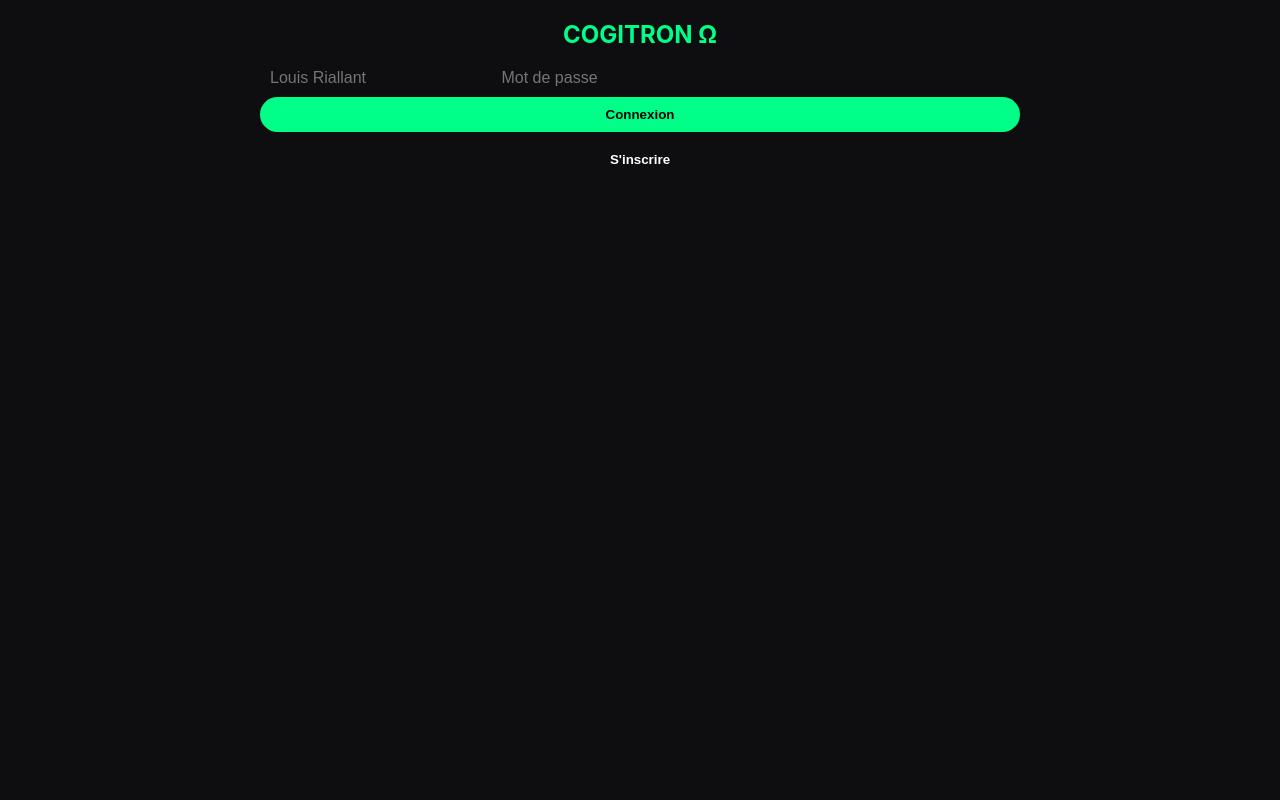
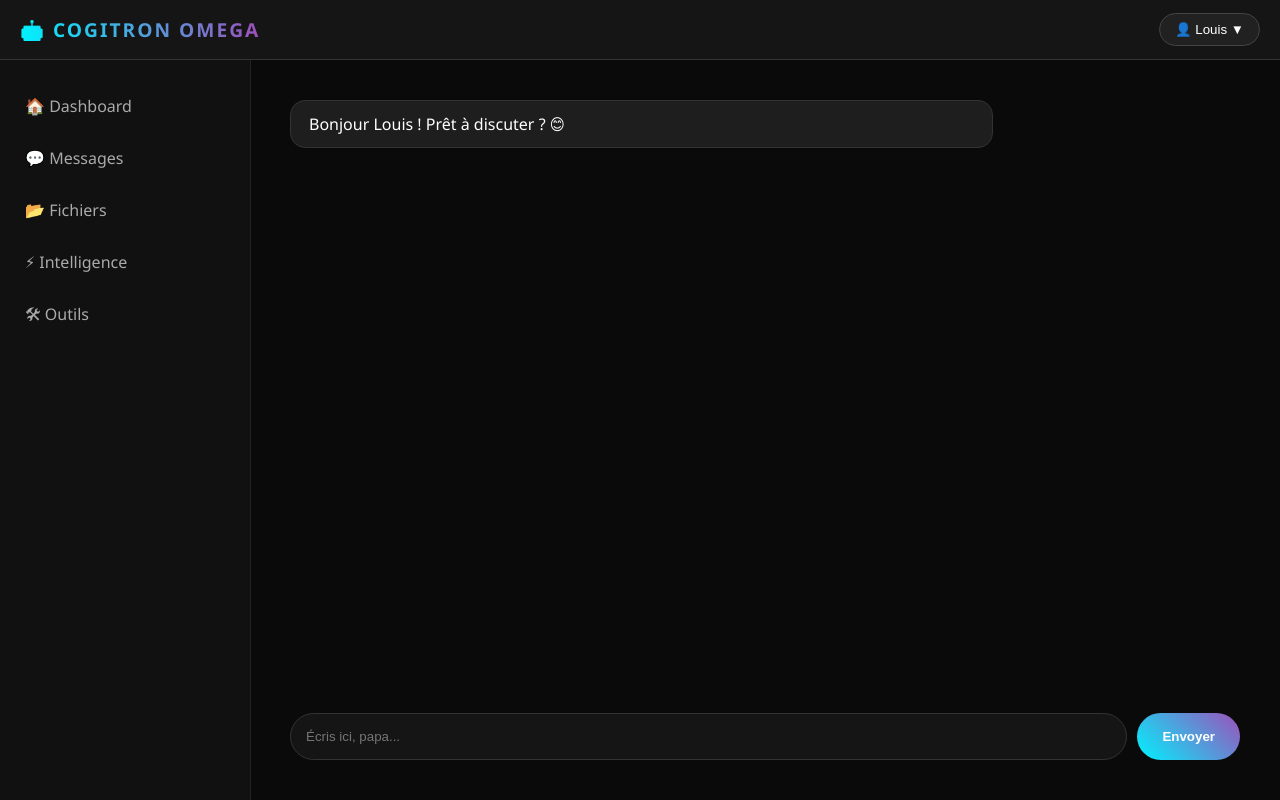
Before and after one commit to louisriallantt-a11y/cogitron, a Flask app: page / in a window 1280 px wide. Run offline with Flask 3, Linux system fonts and the light colour scheme.

Commit message:
Update index.html

```diff
--- a/templates/index.html
+++ b/templates/index.html
@@ -2,111 +2,283 @@
 <html lang="fr">
 <head>
     <meta charset="UTF-8">
-    <meta name="viewport" content="width=device-width, initial-scale=1.0, maximum-scale=1.0, user-scalable=0">
-    <title>Cogitron Ω</title>
-    <link rel="stylesheet" href="/static/style.css">
+    <meta name="viewport" content="width=device-width, initial-scale=1.0">
+    <title>Cogitron Omega - Système</title>
+    <style>
+        :root {
+            --neon-blue: #00f2fe;
+            --neon-purple: #9d50bb;
+            --bg-dark: #0a0a0a;
+            --sidebar-bg: #111111;
+            --header-bg: #151515;
+        }
+
+        body, html {
+            margin: 0;
+            padding: 0;
+            height: 100%;
+            font-family: 'Segoe UI', Tahoma, Geneva, Verdana, sans-serif;
+            background-color: var(--bg-dark);
+            color: white;
+            overflow: hidden;
+        }
+
+        /* --- BARRE DU HAUT --- */
+        .top-bar {
+            position: fixed;
+            top: 0;
+            left: 0;
+            width: 100%;
+            height: 60px;
+            background: var(--header-bg);
+            display: flex;
+            justify-content: space-between;
+            align-items: center;
+            padding: 0 20px;
+            border-bottom: 1px solid #333;
+            z-index: 1000;
+            box-sizing: border-box;
+        }
+
+        .logo {
+            font-size: 1.2rem;
+            font-weight: bold;
+            letter-spacing: 2px;
+            background: linear-gradient(to right, var(--neon-blue), var(--neon-purple));
+            -webkit-background-clip: text;
+            -webkit-text-fill-color: transparent;
+        }
+
+        .user-menu {
+            position: relative;
+        }
+
+        .user-btn {
+            background: rgba(255, 255, 255, 0.05);
+            border: 1px solid #444;
+            color: white;
+            padding: 8px 15px;
+            cursor: pointer;
+            border-radius: 20px;
+            transition: 0.3s;
+        }
+
+        .user-btn:hover {
+            border-color: var(--neon-blue);
+            box-shadow: 0 0 10px var(--neon-blue);
+        }
+
+        .dropdown-content {
+            display: none;
+            position: absolute;
+            right: 0;
+            top: 45px;
+            background-color: #1a1a1a;
+            min-width: 180px;
+            box-shadow: 0px 8px 16px rgba(0,0,0,0.8);
+            border: 1px solid #333;
+            border-radius: 8px;
+            overflow: hidden;
+            z-index: 1001;
+        }
+
+        .dropdown-content p {
+            padding: 12px 16px;
+            margin: 0;
+            font-size: 0.9rem;
+            color: #888;
+            border-bottom: 1px solid #333;
+        }
+
+        .dropdown-content a {
+            color: white;
+            padding: 12px 16px;
+            text-decoration: none;
+            display: block;
+            transition: 0.2s;
+        }
+
+        .dropdown-content a:hover {
+            background-color: #222;
+            color: var(--neon-blue);
+        }
+
+        /* --- SIDEBAR GAUCHE --- */
+        .sidebar {
+            height: 100%;
+            width: 250px;
+            position: fixed;
+            top: 0;
+            left: 0;
+            background-color: var(--sidebar-bg);
+            border-right: 1px solid #222;
+            padding-top: 80px; /* Espace pour la top bar */
+            transition: 0.3s;
+            z-index: 999;
+        }
+
+        .sidebar a {
+            padding: 15px 25px;
+            text-decoration: none;
+            font-size: 1rem;
+            color: #aaa;
+            display: flex;
+            align-items: center;
+            transition: 0.3s;
+        }
+
+        .sidebar a:hover {
+            color: white;
+            background: linear-gradient(90deg, rgba(0,242,254,0.1), transparent);
+            border-left: 3px solid var(--neon-blue);
+        }
+
+        /* --- ZONE DE CHAT / CONTENU --- */
+        .main-container {
+            margin-left: 250px;
+            margin-top: 60px;
+            height: calc(100vh - 60px);
+            display: flex;
+            flex-direction: column;
+            padding: 20px;
+            box-sizing: border-box;
+        }
+
+        .chat-box {
+            flex-grow: 1;
+            overflow-y: auto;
+            padding: 20px;
+            display: flex;
+            flex-direction: column;
+            gap: 15px;
+        }
+
+        .message {
+            background: #1e1e1e;
+            padding: 12px 18px;
+            border-radius: 15px;
+            max-width: 70%;
+            border: 1px solid #333;
+        }
+
+        .input-area {
+            padding: 20px;
+            display: flex;
+            gap: 10px;
+        }
+
+        input[type="text"] {
+            flex-grow: 1;
+            background: #151515;
+            border: 1px solid #333;
+            color: white;
+            padding: 15px;
+            border-radius: 30px;
+            outline: none;
+        }
+
+        input[type="text"]:focus {
+            border-color: var(--neon-blue);
+        }
+
+        .send-btn {
+            background: linear-gradient(45deg, var(--neon-blue), var(--neon-purple));
+            border: none;
+            color: white;
+            padding: 0 25px;
+            border-radius: 30px;
+            cursor: pointer;
+            font-weight: bold;
+        }
+
+        /* Utils */
+        .show { display: block !important; }
+    </style>
 </head>
 <body>
-    <div class="container">
-        <h2 style="text-align:center; color:var(--neon); margin-bottom:10px;">COGITRON Ω</h2>
 
-        <div id="auth-section">
-            <input type="text" id="username" placeholder="Louis Riallant">
-            <input type="password" id="password" placeholder="Mot de passe">
-            <button onclick="login()" style="width:100%">Connexion</button>
-            <button onclick="register()" style="width:100%; background:transparent; color:white; margin-top:10px;">S'inscrire</button>
+    <div class="top-bar">
+        <div class="logo">🤖 COGITRON OMEGA</div>
+        <div class="user-menu">
+            <button onclick="toggleMenu()" class="user-btn" id="userBtn">👤 Louis ▼</button>
+            <div id="dropdown-menu" class="dropdown-content">
+                <p>Connecté en tant que <b>Louis</b></p>
+                <a href="#">⚙️ Paramètres</a>
+                <a href="#">📂 Ma Session</a>
+                <a href="#" onclick="logout()" style="color: #ff4d4d; border-top: 1px solid #333;">🚪 Déconnexion</a>
+            </div>
+        </div>
+    </div>
+
+    <div class="sidebar">
+        <a href="#">🏠 Dashboard</a>
+        <a href="#">💬 Messages</a>
+        <a href="#">📂 Fichiers</a>
+        <a href="#">⚡ Intelligence</a>
+        <a href="#">🛠 Outils</a>
+    </div>
+
+    <div class="main-container">
+        <div class="chat-box" id="chatBox">
+            <div class="message">Bonjour Louis ! Prêt à discuter ? 😊</div>
         </div>
 
-        <div id="chat-section" class="hidden" style="display:flex; flex-direction:column; height:100%;">
-            <div id="chat-box"></div>
-
-            <div class="input-area">
-                <input type="text" id="user-input" placeholder="Écrire à Cogitron...">
-                <button onclick="sendMessage()">➤</button>
-            </div>
-
-            <div id="admin-section" class="admin-panel hidden">
-                <strong>🔧 Admin :</strong> <div id="user-list"></div>
-            </div>
-            <button onclick="location.reload()" style="background:none; color:grey; font-size:10px;">Quitter</button>
+        <div class="input-area">
+            <input type="text" id="userInput" placeholder="Écris ici, papa...">
+            <button class="send-btn" onclick="sendMessage()">Envoyer</button>
         </div>
     </div>
 
     <script>
-        // Detection Touche Entrée
-        document.getElementById('user-input').addEventListener('keypress', (e) => {
-            if (e.key === 'Enter') sendMessage();
-        });
-
-        async function login() {
-            const u = document.getElementById('username').value;
-            const p = document.getElementById('password').value;
-            const res = await fetch('/login', {
-                method: 'POST',
-                headers: {'Content-Type': 'application/json'},
-                body: JSON.stringify({username: u, password: p})
-            });
-            const data = await res.json();
-            if(res.ok) {
-                document.getElementById('auth-section').classList.add('hidden');
-                document.getElementById('chat-section').classList.remove('hidden');
-                if(data.is_admin) {
-                    document.getElementById('admin-section').classList.remove('hidden');
-                    loadAdmin();
-                }
-            } else alert("Erreur d'accès.");
+        // Menu déroulant
+        function toggleMenu() {
+            document.getElementById("dropdown-menu").classList.toggle("show");
         }
 
-        async function register() {
-            const u = document.getElementById('username').value;
-            const p = document.getElementById('password').value;
-            const res = await fetch('/register', {
-                method: 'POST',
-                headers: {'Content-Type': 'application/json'},
-                body: JSON.stringify({username: u, password: p})
-            });
-            if(res.ok) alert("Compte prêt ! Connecte-toi.");
+        // Fermer le menu si clic à l'extérieur
+        window.onclick = function(event) {
+            if (!event.target.matches('.user-btn')) {
+                var dropdowns = document.getElementsByClassName("dropdown-content");
+                for (var i = 0; i < dropdowns.length; i++) {
+                    var openDropdown = dropdowns[i];
+                    if (openDropdown.classList.contains('show')) {
+                        openDropdown.classList.remove('show');
+                    }
+                }
+            }
         }
 
-        async function sendMessage() {
-            const input = document.getElementById('user-input');
-            const box = document.getElementById('chat-box');
-            if(!input.value) return;
-
-            const val = input.value;
-            box.innerHTML += `<div class="message user-msg">${val}</div>`;
-            input.value = "";
-            box.scrollTop = box.scrollHeight;
-
-            const res = await fetch('/chat', {
-                method: 'POST',
-                headers: {'Content-Type': 'application/json'},
-                body: JSON.stringify({message: val})
-            });
-            const data = await res.json();
-
-            // Effet Machine à écrire
-            const iaDiv = document.createElement('div');
-            iaDiv.className = "message ia-msg";
-            box.appendChild(iaDiv);
-            let i = 0;
-            const speed = 15;
-            function type() {
-                if(i < data.reponse.length) {
-                    iaDiv.innerHTML += data.reponse.charAt(i);
-                    i++;
-                    box.scrollTop = box.scrollHeight;
-                    setTimeout(type, speed);
-                }
+        // Fonction de déconnexion (Simulée)
+        function logout() {
+            if(confirm("Voulez-vous vraiment vous déconnecter ?")) {
+                // Ici on simule le retour à l'écran néon
+                alert("Session fermée. Retour au système de sécurité...");
+                location.reload();
             }
-            type();
         }
 
-        async function loadAdmin() {
-            const res = await fetch('/admin_data');
-            const data = await res.json();
-            document.getElementById('user-list').innerHTML = data.users.map(u => `<div>• ${u.username}</div>`).join('');
+        // Envoyer un message (Visuel uniquement)
+        function sendMessage() {
+            const input = document.getElementById('userInput');
+            const chatBox = document.getElementById('chatBox');
+            if(input.value.trim() !== "") {
+                const msg = document.createElement('div');
+                msg.className = 'message';
+                msg.style.alignSelf = 'flex-end';
+                msg.style.background = 'linear-gradient(45deg, #222, #333)';
+                msg.textContent = input.value;
+                chatBox.appendChild(msg);
+                input.value = "";
+                chatBox.scrollTop = chatBox.scrollHeight;
+            }
         }
+
+        // Gérer la touche Entrée
+        document.getElementById('userInput').addEventListener('keypress', function (e) {
+            if (e.key === 'Enter') {
+                sendMessage();
+            }
+        });
     </script>
 </body>
 </html>
```
